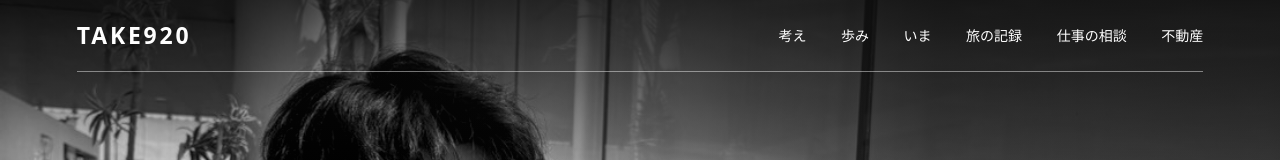
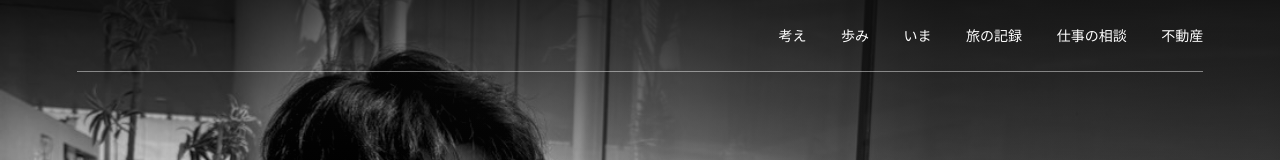
Before and after one commit to take290/take920-site, a plain HTML site: page index.html in a window 1280 px wide. Shown: the top 160 px of the page. Drawn offline with Linux system fonts and the light colour scheme.

Commit message:
Remove TAKE920 wordmark from header

```diff
--- a/style.css
+++ b/style.css
@@ -36,7 +36,7 @@ header {
 .header-inner {
   display: flex;
   align-items: center;
-  justify-content: space-between;
+  justify-content: flex-end;
   gap: 14px;
   margin-inline: var(--gutter);
   min-height: 72px;
@@ -237,7 +237,7 @@ footer { background: var(--deep); color: var(--paper); }
   .campaign, .values-section, footer { color: var(--ink); }
 }
 
-.wordmark { text-decoration: none; }
+.wordmark { display: none; }
 nav a[aria-current="page"] { text-decoration: underline; text-underline-offset: .4em; }
 
 .home .hero h1 {
```
